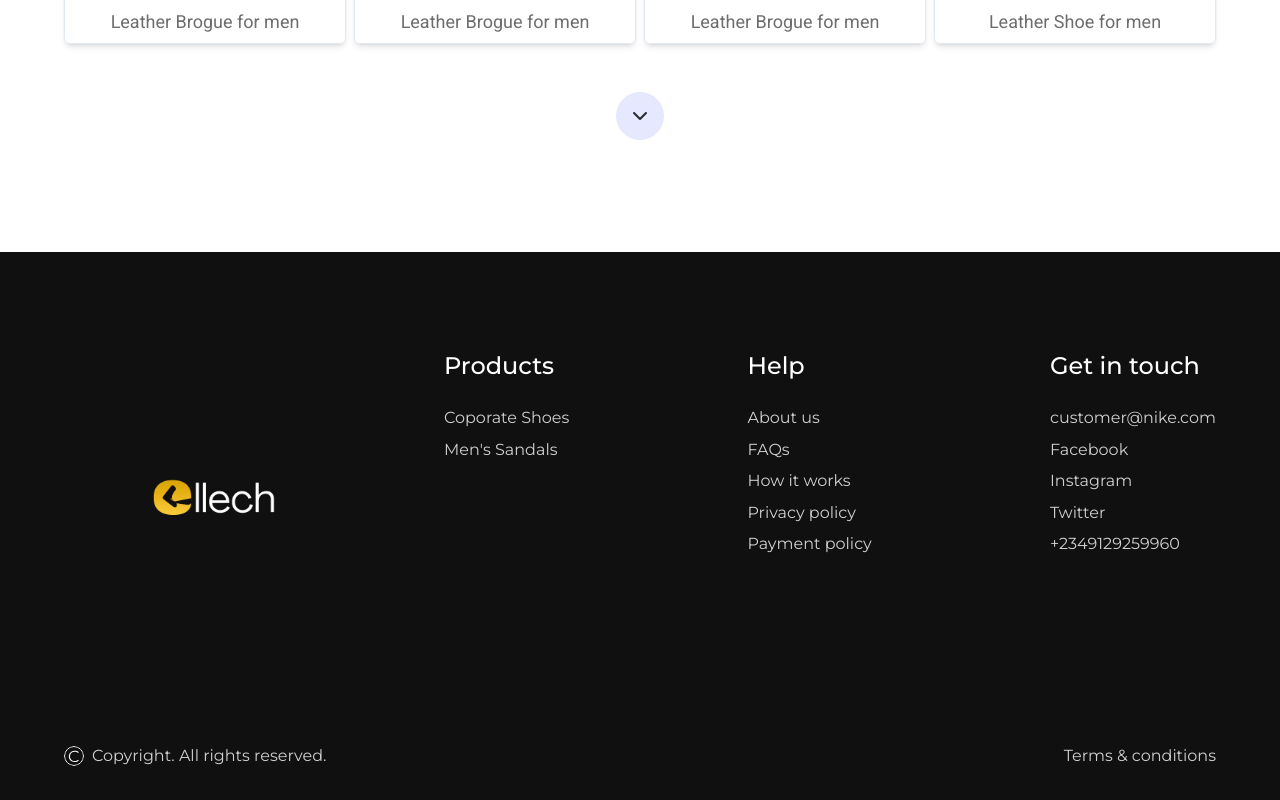
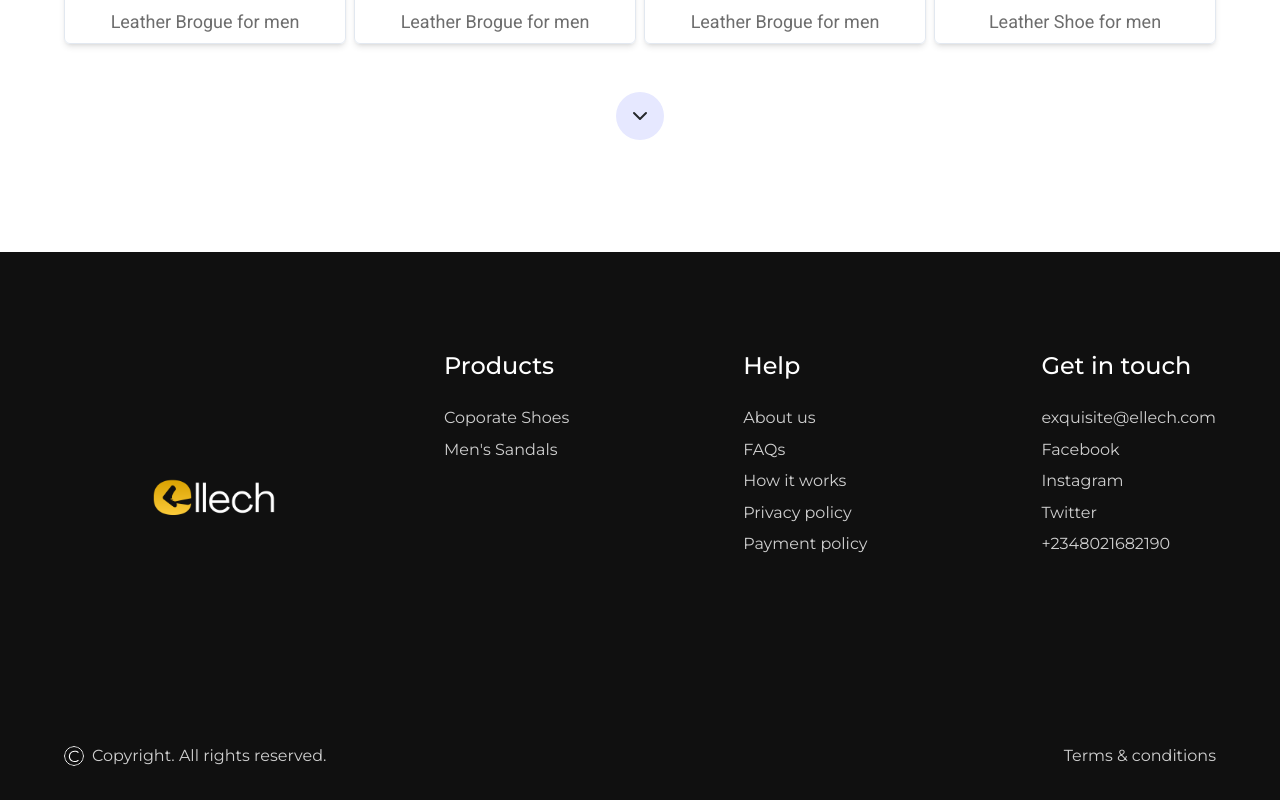
Before and after one commit to jephthahdominic/shoe-maker-template, a React (Vite) app: page / in a window 1280 px wide. Shown: the part 2896-3696 px from the top of the page. Built offline with nearby package versions, Linux system fonts and the light colour scheme; a web font is replaced by a local one.

Commit message:
Update index.js

```diff
--- a/src/constants/index.js
+++ b/src/constants/index.js
@@ -190,11 +190,11 @@ export const footerLinks = [
     {
         title: "Get in touch",
         links: [
-            { name: "customer@nike.com", link: "mailto:customer@nike.com" },
+            { name: "exquisite@ellech.com", link: "mailto:customer@nike.com" },
             { name: "Facebook", link: "" },
             { name: "Instagram", link: "" },
             { name: "Twitter", link: "" },
-            { name: "+2349129259960", link: "tel:+2349129259960" },
+            { name: "+2348021682190", link: "tel:+2349129259960" },
         ],
     },
 ];
```
